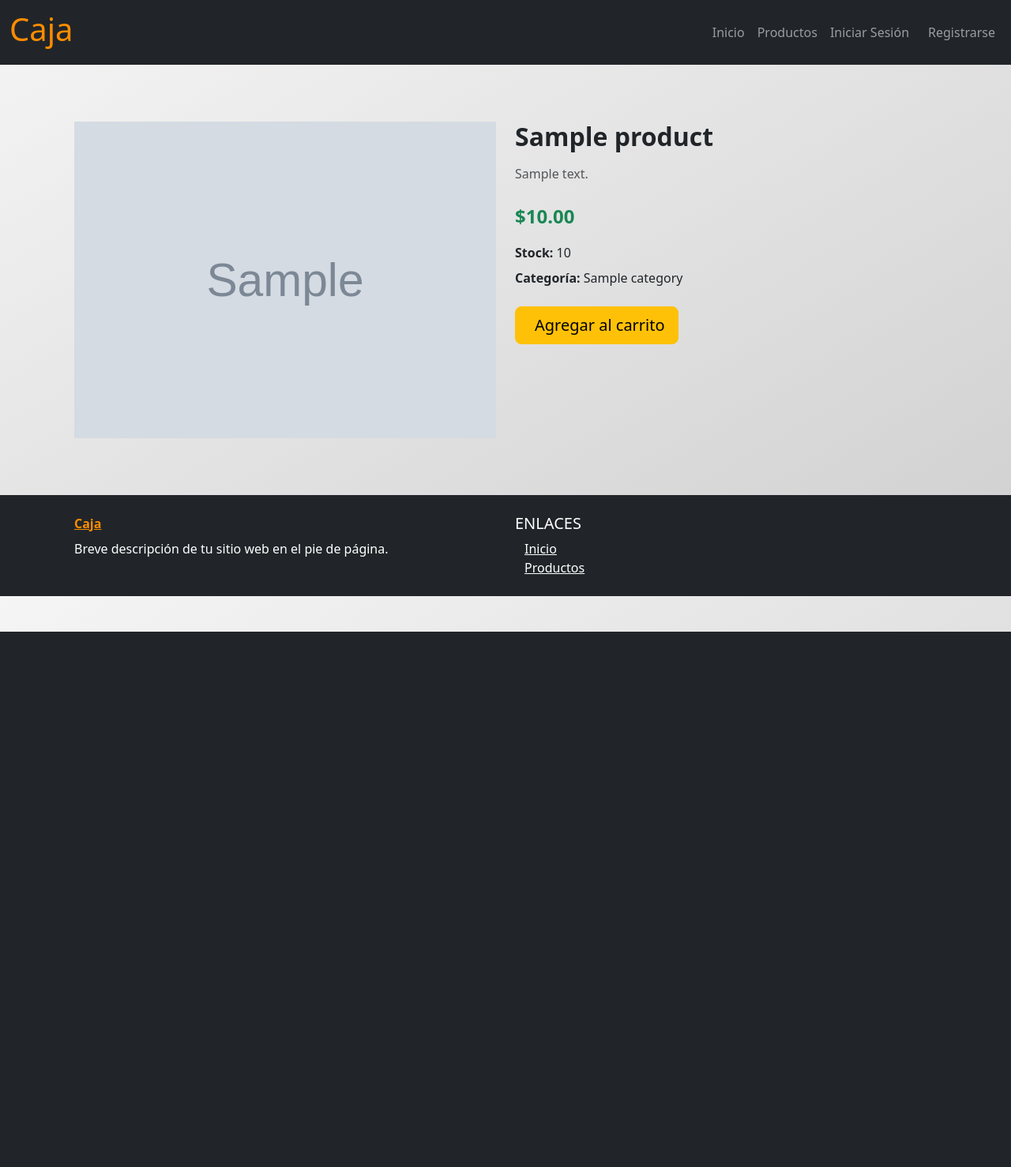
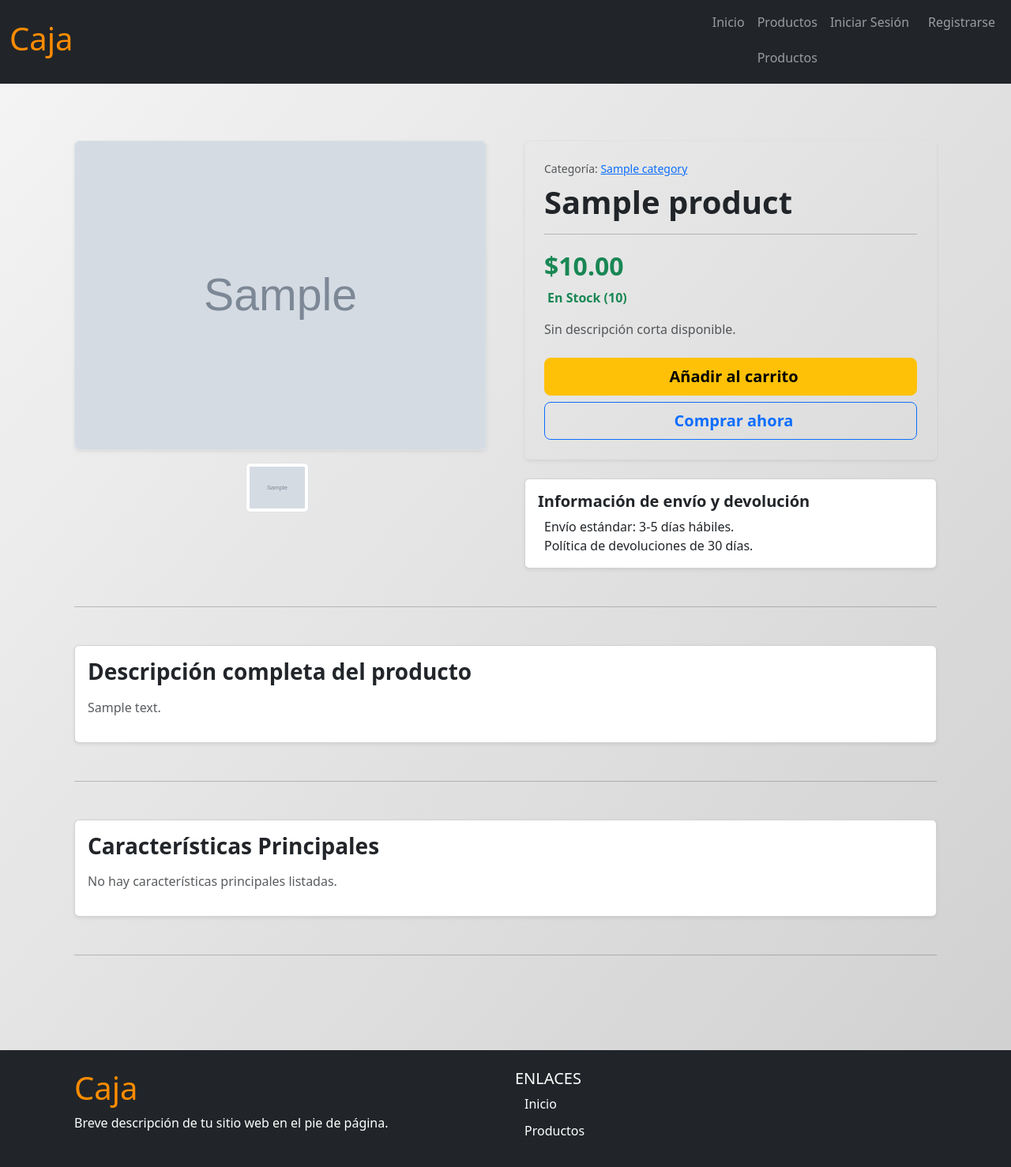
Before and after one commit to caradar17/caja, a Django app: page /productos/1/ in a window 1280 px wide. Shown: the whole page at 79% size. Before the commit the page ends 800 px from the top, so only its background shows below. Run offline with Django 5.2, Linux system fonts and the light colour scheme; tables that the repository leaves empty hold one stand-in row (values such as "Sample post"); grey boxes marked "Sample" are stand-in pictures.

Commit message:
Form buy,profile,detail product html

```diff
--- a/caja/urls.py
+++ b/caja/urls.py
@@ -28,6 +28,9 @@
     path('logout/', LogoutView.as_view(),name="logout"),
     path('productos/', ProductsView.as_view(),name="productos"),
     path('productos/<int:id>/', ProductDetailView.as_view(),name="product_detail"),
+
+    path('formulario_compra/', FormBuyView.as_view(),name="form_buy"),
+    path('perfil/', ProfileFormView.as_view(),name="profile_form"),
 ]
 
 if settings.DEBUG:
--- a/core/static/css/style.css
+++ b/core/static/css/style.css
@@ -41,7 +41,15 @@
     transition: color 0.3s ease, background-color 0.3s ease, transform 0.3s ease;
     padding: 8px 12px;
     border-radius: 5px;
+    text-decoration: none;
+    list-style: none;
+    margin: 0px 0px 5px 0px;
 }
+
+#footer-text{
+    margin-bottom: 10px;
+}
+
 
 .navbar-nav .nav-link:hover,
 .footer .list-unstyled a:hover {
@@ -57,7 +65,25 @@
     width: 100%;
 }
 
+.btn-custom-orange {
+    background-color: #ff8c00;
+    border-color: #ff8c00;
+    color: #fff; /* Asegura que el texto sea blanco para que se lea bien */
+}
+
+.btn-custom-orange:hover {
+    background-color: #e67e00; /* Un color un poco más oscuro para el hover */
+    border-color: #e67e00;
+}
+
 /* Categories */
 #id_categories {
     background: linear-gradient(to right, #ff7e5f, #feb47b);
 }
+
+
+/*Productos buscador */
+.custom-orange-border:focus {
+    border-color: #ff8c00;
+    box-shadow: 0 0 0 0.25rem rgba(255, 140, 0, 0.25);
+}
--- a/core/templates/base.html
+++ b/core/templates/base.html
@@ -32,6 +32,7 @@
                         </li>
                         <li class="nav-item">
                             <a class="nav-link" href="{% url 'productos' %}">Productos</a>
+                            <a class="nav-link" href="{% url 'form_buy' %}">Productos</a>
                         </li>
                         <li class="nav-item">
                             {% if user.is_authenticated %}
@@ -63,7 +64,7 @@
         <div class="container p-4">
             <div class="row">
                 <div class="col-lg-6 col-md-12 mb-4 mb-md-0">
-                    <a href="{% url 'inicio' %}" class="text-white" style="font-weight: bold; color: #ff8c00 !important;">Caja</a>
+                    <a class="navbar-brand" href="{% url 'inicio' %}" style="font-weight: bold; color: #ff8c00;"><h1>Caja</h1></a>
                     <p class="mt-2">
                         Breve descripción de tu sitio web en el pie de página.
                     </p>
@@ -71,10 +72,10 @@
                 <div class="col-lg-6 col-md-12 mb-4 mb-md-0">
                     <h5 class="text-uppercase">Enlaces</h5>
                     <ul class="list-unstyled mb-0">
-                        <li>
+                        <li id="footer-text">
                             <a href="{% url 'inicio' %}" class="text-white">Inicio</a>
                         </li>
-                        <li>
+                        <li id="footer-text">
                             <a href="{% url 'productos' %}" class="text-white">Productos</a>
                         </li>
                     </ul>
--- a/core/templates/includes/products.html
+++ b/core/templates/includes/products.html
@@ -13,7 +13,7 @@
                         <p class="card-text text-success fs-5 fw-bold mb-1">${{ p.product.price }}</p>
                         <p class="card-text text-muted mb-3">Cantidad Disponible: {{ p.product.stock }}</p>
 
-                        <a href="{% url 'product_detail' p.product.id %}" class="btn btn-warning mt-auto">Ver Detalles</a>
+                        <a href="{% url 'product_detail' p.product.id %}" class="btn btn-custom-orange mt-auto">Ver Detalles</a>
                     </div>
                 </div>
             </div>
--- a/core/templates/includes/products_list.html
+++ b/core/templates/includes/products_list.html
@@ -14,7 +14,7 @@
                     {% if p.product.price %}
                         <p class="card-text fs-5 fw-bold text-success mb-3">${{ p.product.price }}</p>
                     {% endif %}
-                    <a href="{% url 'product_detail' p.product.id %}" class="btn **btn-warning** mt-auto">Ver Detalles</a>
+                    <a href="{% url 'product_detail' p.product.id %}" class="btn btn-custom-orange mt-auto">Ver Detalles</a>
                 </div>
             </div>
         </div>
--- a/core/templates/paginas/product_detail.html
+++ b/core/templates/paginas/product_detail.html
@@ -3,14 +3,13 @@
 
 {% block content %}
 <div class="container py-5">
-    <div class="row justify-content-center align-items-start">
-        <!-- Carrusel de imágenes a la izquierda -->
-        <div class="col-md-6">
-            <div id="carouselImagenesProducto" class="carousel slide" data-bs-ride="carousel">
+    <div class="row gx-5">
+        <div class="col-lg-6">
+            <div id="carouselImagenesProducto" class="carousel slide border rounded shadow-sm" data-bs-ride="carousel">
                 <div class="carousel-inner">
                     {% for img in images %}
                         <div class="carousel-item {% if forloop.first %}active{% endif %}">
-                            <img src="{{ img.image.url }}" class="d-block w-100 img-fluid" alt="{{ product.name }}">
+                            <img src="{{ img.image.url }}" class="d-block w-100 img-fluid rounded" alt="{{ product.name }}">
                         </div>
                     {% endfor %}
                 </div>
@@ -25,28 +24,98 @@
                 </button>
                 {% endif %}
             </div>
+
+            <div class="d-flex justify-content-center mt-3">
+                {% for img in images %}
+                    <img src="{{ img.image.url }}" class="img-thumbnail me-2" style="width: 80px; cursor: pointer;" alt="Miniatura {{ forloop.counter }}">
+                {% endfor %}
+            </div>
         </div>
-        <!-- Detalles del producto a la derecha -->
-        <div class="col-md-6 order-md-2 order-1">
-            <h2 class="fw-bold mb-3">{{ product.name }}</h2>
-            {% if product.description %}
-                <p class="text-muted mb-4">{{ product.description }}</p>
-            {% else %}
-                <p class="text-muted mb-4">Sin descripción disponible.</p>
-            {% endif %}
-            <p class="fs-4 fw-bold text-success mb-3">${{ product.price }}</p>
-            <p class="mb-2"><span class="fw-semibold">Stock:</span> {{ product.stock }}</p>
-            {% if product.category %}
-                <p class="mb-2"><span class="fw-semibold">Categoría:</span> {{ product.category.name }}</p>
-            {% endif %}
-            <!-- Botón de acción -->
-            <div class="mt-4">
-                <button class="btn btn-warning btn-lg">
-                    <i class="fas fa-shopping-cart me-2"></i>Agregar al carrito
-                </button>
+
+        <div class="col-lg-6">
+            <div class="p-4 border rounded shadow-sm">
+                <p class="text-muted small mb-2">Categoría: {% if product.category %}<a href="#">{{ product.category.name }}</a>{% else %}Sin categoría{% endif %}</p>
+                <h1 class="fw-bold mb-2">{{ product.name }}</h1>
+                <hr>
+
+                <p class="fs-2 fw-bold text-success mb-1">${{ product.price }}</p>
+                {% if product.stock > 0 %}
+                    <p class="text-success fw-bold mb-3"><i class="fas fa-check-circle me-1"></i>En Stock ({{ product.stock }})</p>
+                {% else %}
+                    <p class="text-danger fw-bold mb-3"><i class="fas fa-times-circle me-1"></i>Agotado</p>
+                {% endif %}
+
+                {% if product.short_description %}
+                    <p class="text-muted">{{ product.short_description }}</p>
+                {% else %}
+                    <p class="text-muted">Sin descripción corta disponible.</p>
+                {% endif %}
+
+                <div class="d-grid gap-2 mt-4">
+                    <button class="btn btn-warning btn-lg fw-bold">
+                        <i class="fas fa-shopping-cart me-2"></i>Añadir al carrito
+                    </button>
+                    <button class="btn btn-outline-primary btn-lg fw-bold">
+                        <i class="fas fa-credit-card me-2"></i>Comprar ahora
+                    </button>
+                </div>
+            </div>
+
+            <div class="card mt-4 shadow-sm">
+                <div class="card-body">
+                    <h5 class="card-title fw-bold">Información de envío y devolución</h5>
+                    <ul class="list-unstyled mb-0">
+                        <li><i class="fas fa-truck text-muted me-2"></i>Envío estándar: 3-5 días hábiles.</li>
+                        <li><i class="fas fa-undo-alt text-muted me-2"></i>Política de devoluciones de 30 días.</li>
+                    </ul>
+                </div>
             </div>
         </div>
     </div>
+
+    <hr class="my-5">
+
+    <div class="row">
+        <div class="col-12">
+            <div class="card shadow-sm">
+                <div class="card-body">
+                    <h3 class="fw-bold mb-3">Descripción completa del producto</h3>
+                    {% if product.description %}
+                        <p class="text-muted">{{ product.description }}</p>
+                    {% else %}
+                        <p class="text-muted">No hay una descripción completa disponible para este producto.</p>
+                    {% endif %}
+                </div>
+            </div>
+        </div>
+    </div>
+
+    <hr class="my-5">
+
+    <div class="row">
+        <div class="col-12">
+            <div class="card shadow-sm">
+                <div class="card-body">
+                    <h3 class="fw-bold mb-3">Características Principales</h3>
+                    <ul class="list-group list-group-flush">
+                        {% for feature in product.features %}
+                            <li class="list-group-item d-flex justify-content-between align-items-start">
+                                <i class="fas fa-cogs text-primary me-3 mt-1"></i>
+                                <div class="ms-2 me-auto">
+                                    <div class="fw-bold">{{ feature.name }}</div>
+                                    {{ feature.value }}
+                                </div>
+                            </li>
+                        {% empty %}
+                            <p class="text-muted">No hay características principales listadas.</p>
+                        {% endfor %}
+                    </ul>
+                </div>
+            </div>
+        </div>
+    </div>
+
+    <hr class="my-5">
+
 </div>
-
 {% endblock %}
--- a/core/templates/paginas/productos.html
+++ b/core/templates/paginas/productos.html
@@ -21,9 +21,9 @@
         <div class="row justify-content-center mb-5">
             <div class="col-md-6">
                 <form method= "GET" action= "{% url 'productos' %}" class="d-flex" role="search">
-                    <input class="form-control me-2" name= "q" type="search" placeholder="Buscar productos..." aria-label="Search"
+                    <input class="form-control me-2 custom-orange-border" name= "q" type="search" placeholder="Buscar productos..." aria-label="Search"
                     value= "{{ query|default_if_none:""}}">
-                    <button class="btn btn-warning" type="submit">Buscar</button>
+                    <button class="btn btn-custom-orange mt-auto" type="submit">Buscar</button>
                 </form>
             </div>
         </div>
--- a/core/views.py
+++ b/core/views.py
@@ -6,6 +6,7 @@
 from .models import *
 from .forms import LoginForm, RegisterForm
 from django.contrib.auth.models import User
+from django.contrib.auth.mixins import LoginRequiredMixin
 
 #-------------------------------------------------------------------#
 #  Index View
@@ -137,3 +138,29 @@
             "images": images
         }
         return render(request, self.template_name, context)
+
+
+#-------------------------------------------------------------------#
+#  Form Buy View
+#-------------------------------------------------------------------#
+class FormBuyView(View, LoginRequiredMixin):
+    template_name = 'paginas/form_buy.html'
+    login_url = '/login/'
+
+    def get(self,request, *args, **kwargs):
+        return render(request, self.template_name)
+
+
+
+#-------------------------------------------------------------------#
+#  Profile Form View
+#-------------------------------------------------------------------#
+class ProfileFormView(View):
+    template_name = 'paginas/profile.html'
+    login_url = '/login/'
+
+    def get(self, request, *args, **kwargs):
+        return render(request, self.template_name)
+
+    def post(self, request, *args, **kwargs):
+        return render(request, self.template_name)
```
Also changed, not shown: core/templates/paginas/form_buy.html (added, +191 -0 lines), core/templates/paginas/profile.html (added, +162 -0 lines).
